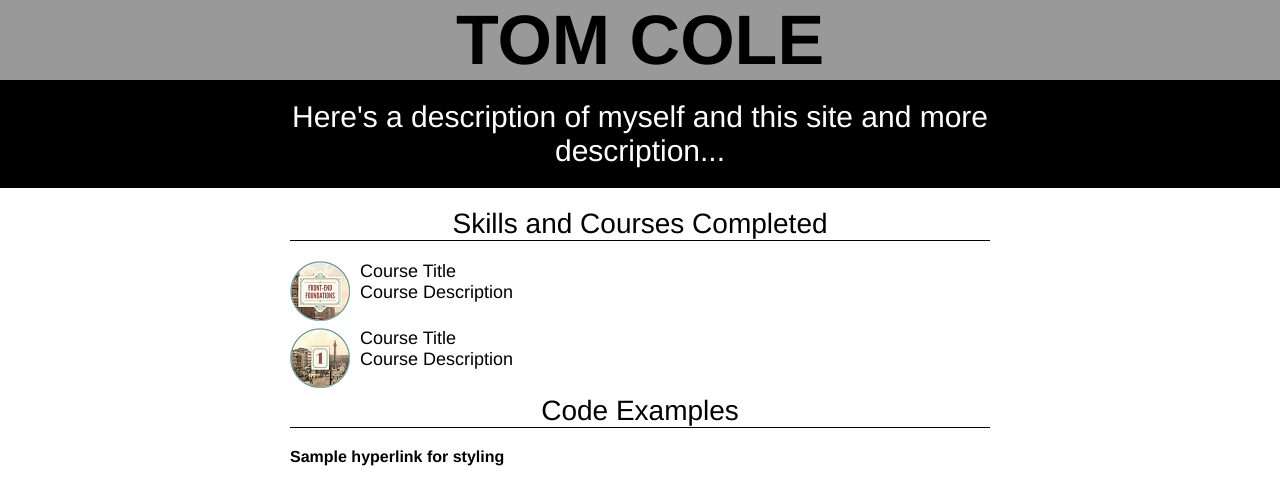
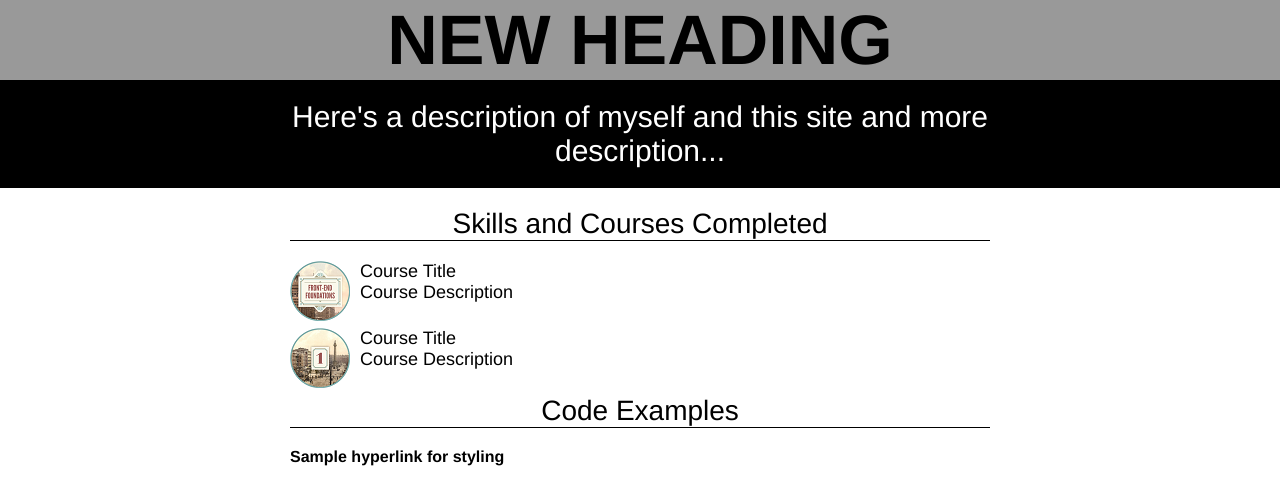
Before and after one commit to mtcole603/portfolio, a plain HTML site: page portfolio.html in a window 1280 px wide. Drawn offline with Linux system fonts and the light colour scheme.

Commit message:
First change from home

```diff
--- a/portfolio.html
+++ b/portfolio.html
@@ -5,7 +5,7 @@
   </head>
   <body>
     <div class="header">
-      <h1>Tom Cole</h1>
+      <h1>New Heading</h1>
     </div>
     <div class="description">
       <h2>Here's a <strong>description</strong> of myself and this site and more description...</h2>
```
